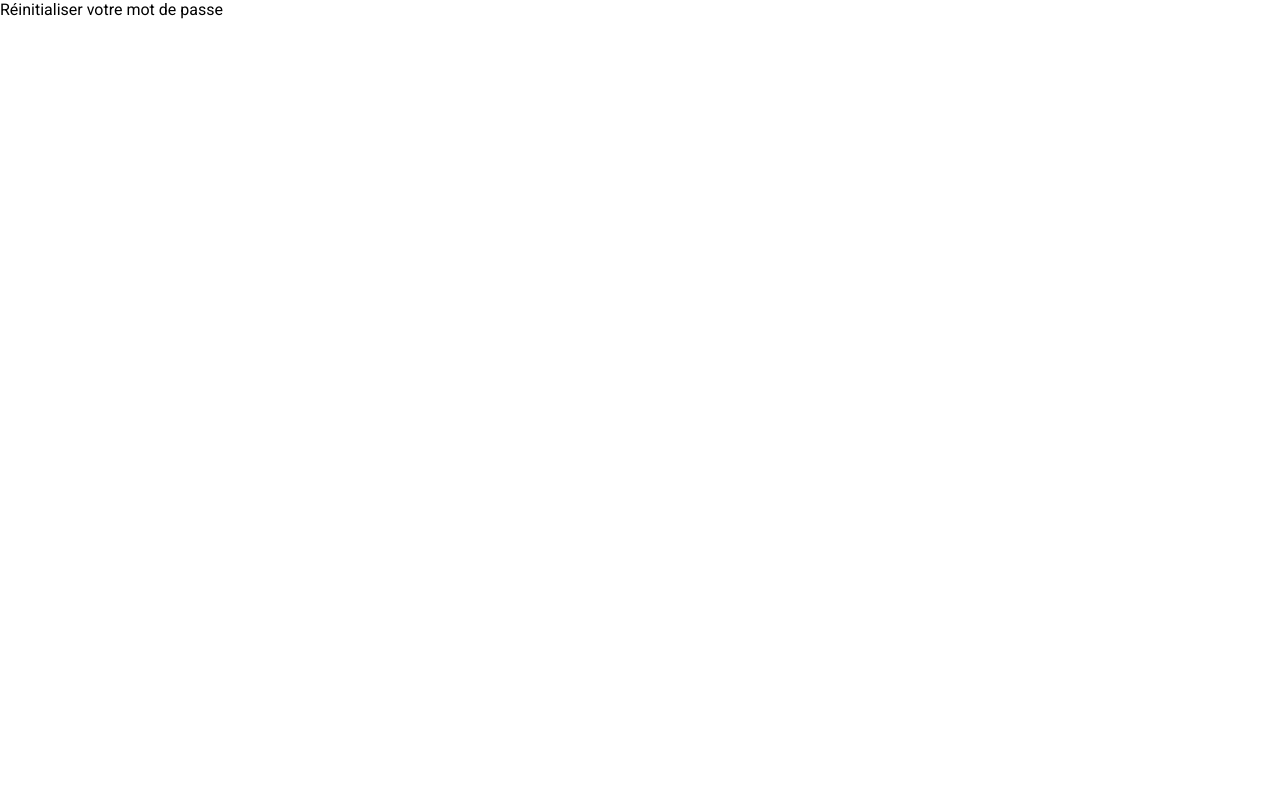
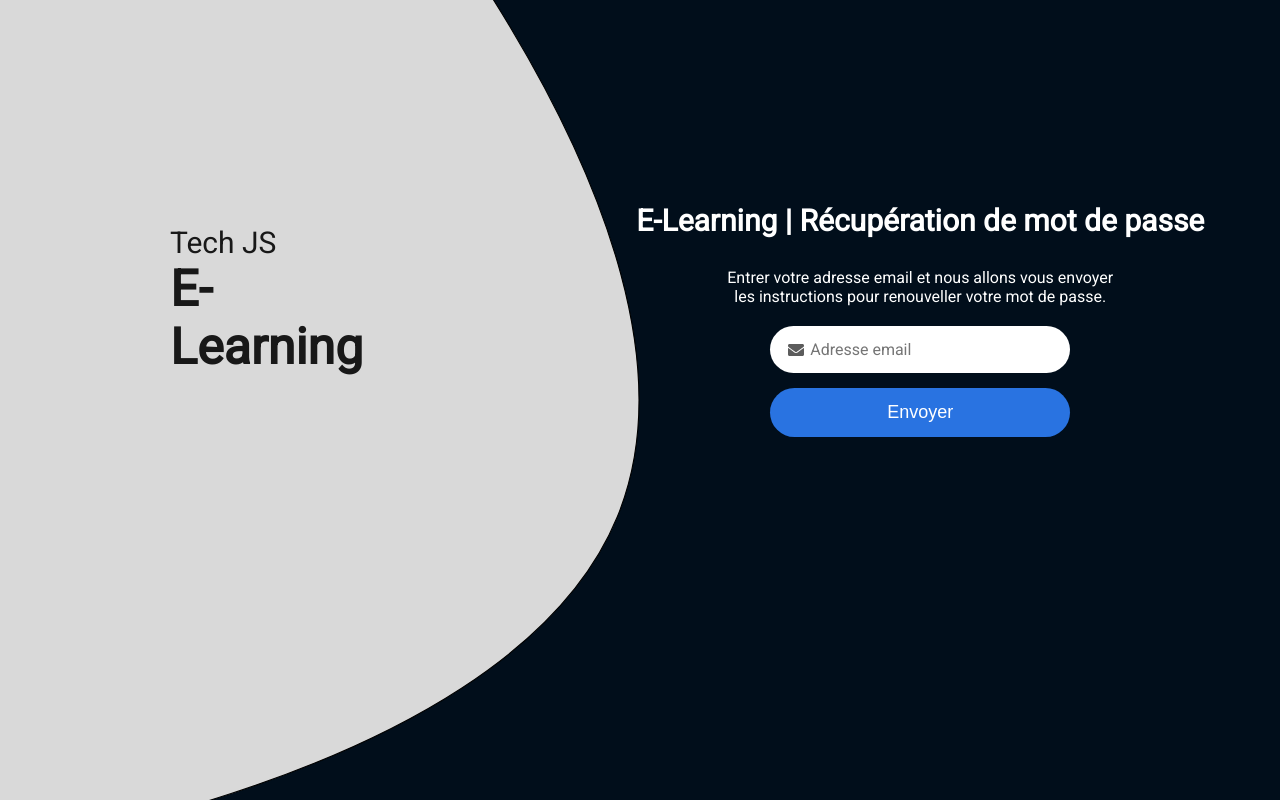
Before and after one commit to ras-iris/e-learning, a React (Create React App) app in the folder app/client/: page /reset-password in a window 1280 px wide. Built offline with nearby package versions, Linux system fonts and the light colour scheme.

Commit message:
8.4 - Setup password recovery

```diff
--- a/app/client/src/assets/scss/login.scss
+++ b/app/client/src/assets/scss/exterior.scss
@@ -1,6 +1,6 @@
 @import "./variables.scss";
 
-.login-page {
+.exterior-page {
   background: $bg;
   color: #fff;
   display: flex;
@@ -15,6 +15,7 @@
     position: relative;
     align-items: center;
     height: 75%;
+
     h1 {
       font-size: 50px;
       font-weight: bold;
@@ -27,12 +28,14 @@
         font-weight: normal;
       }
     }
+
     .decoration {
       width: 80vh;
       position: absolute;
       left: 0;
       top: 0;
       object-fit: cover;
+
       img {
         width: 100%;
       }
@@ -40,36 +43,69 @@
   }
 
   .right-side {
-    width: 50%;
-    padding-top: 70px;
+    height: 80vh;
     display: flex;
+    align-items: center;
     justify-content: center;
+    padding-top: 0;
+    width: 60%;
+
     h3 {
       font-size: 30px;
       font-weight: bold;
       margin-bottom: 30px;
     }
+
     .pwd-forget-container {
       display: flex;
       justify-content: center;
     }
+
     .pwd-forget {
       text-align: center;
       display: inline;
       margin-bottom: 15px;
     }
+
     .btn {
       width: 100%;
     }
+
     .divider {
       margin: 35px 0 20px 0;
       width: 100%;
       height: 1px;
       background: $primary;
     }
+
     p {
       text-align: center;
       margin: 20px 0;
     }
   }
 }
+
+// Password recovery
+.reset-page {
+  .right-side {
+    height: 80vh;
+    display: flex;
+    align-items: center;
+    padding-top: 0;
+    width: 60%;
+  }
+
+  .content {
+    text-align: center;
+
+    .input-bloc {
+      width: 300px;
+      margin: 0 auto;
+    }
+
+    .submit {
+      width: 300px;
+      margin: 0 auto;
+    }
+  }
+}
--- a/app/client/src/components/TextInput/TextInput.tsx
+++ b/app/client/src/components/TextInput/TextInput.tsx
@@ -1,4 +1,3 @@
-import React from "react";
 import { IconType } from "react-icons";
 
 import "./TextInput.style.scss";
--- a/app/client/src/index.tsx
+++ b/app/client/src/index.tsx
@@ -6,7 +6,7 @@ import "./assets/scss/index.scss";
 
 import Login from "./pages/Login/Login";
 import Signup from "./pages/Signup";
-import ResetPwd from "./pages/ResetPwd";
+import ResetPwd from "./pages/reset-pwd/ResetPwd";
 import Page404 from "./pages/Page404";
 
 const root = ReactDOM.createRoot(
--- a/app/client/src/pages/Login/Login.tsx
+++ b/app/client/src/pages/Login/Login.tsx
@@ -1,5 +1,5 @@
 // Import styles and decorations
-import "../../assets/scss/login.scss";
+import "../../assets/scss/exterior.scss";
 import decoration from "../../assets/images/login-decoration.svg";
 
 // Import Icons
@@ -18,7 +18,7 @@ import useLoginAPI from "./useLoginAPI";
 const Login = () => {
   const { userLoginInfo, handleSubmit, handleInputChange } = useLoginAPI();
   return (
-    <div className="login-page">
+    <div className="exterior-page login-page">
       <div className="left-side">
         <h1>
           <div>Tech JS</div>
--- a/app/client/src/pages/ResetPwd.tsx
+++ /dev/null
@@ -1,9 +0,0 @@
-const ResetPwd = () => {
-  return (
-    <div>
-      Réinitialiser votre mot de passe
-    </div>
-  )
-}
-
-export default ResetPwd
--- /dev/null
+++ b/app/client/src/pages/reset-pwd/ResetPwd.tsx
@@ -0,0 +1,54 @@
+import "../../assets/scss/exterior.scss";
+import decoration from "../../assets/images/login-decoration.svg";
+
+// Import Components
+import { Link } from "react-router-dom";
+import TextInput from "../../components/TextInput/TextInput";
+import FormHeader from "../../components/FormHeader/FormHeader";
+import Button from "../../components/Button/Button";
+import { FaEnvelope } from "react-icons/fa";
+import { useState } from "react";
+
+const ResetPwd = () => {
+  const [email, setEmail] = useState("")
+
+  return (
+    <div className="exterior-page reset-page">
+      <div className="left-side">
+        <h1>
+          <div>Tech JS</div>
+          E-Learning
+        </h1>
+        <div className="decoration">
+          <img src={decoration} alt="" />
+        </div>
+      </div>
+      <div className="right-side">
+        <div className="content">
+          <form onSubmit={(e) => e.preventDefault()}>
+            <FormHeader formHeading="Récupération de mot de passe" formSubHeading="" />
+            <p className="tip">Entrer votre adresse email et nous allons vous envoyer <br /> les instructions pour renouveller votre mot de passe.</p>
+            <TextInput
+              label="Nom d'utilisateur"
+              placeHolder="Adresse email"
+              errorMessage="Adresse email non trouvé"
+              name="email"
+              InputIcon={FaEnvelope}
+              handler={setEmail}
+              value={email}
+              type="email"
+            />
+          </form>
+          <Button
+            text="Envoyer"
+            onClick={() => console.log("inscription")}
+            type="button"
+            className="submit"
+          />
+        </div>
+      </div>
+    </div>
+  )
+}
+
+export default ResetPwd
```
